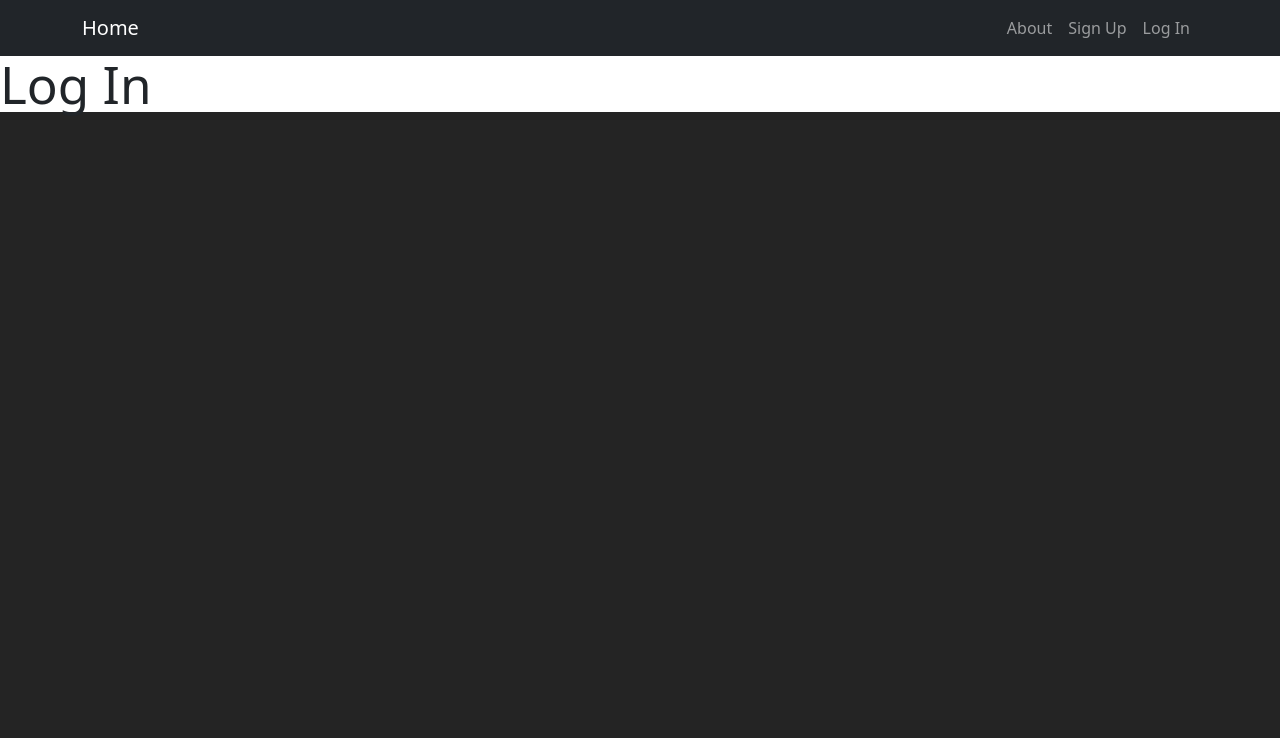
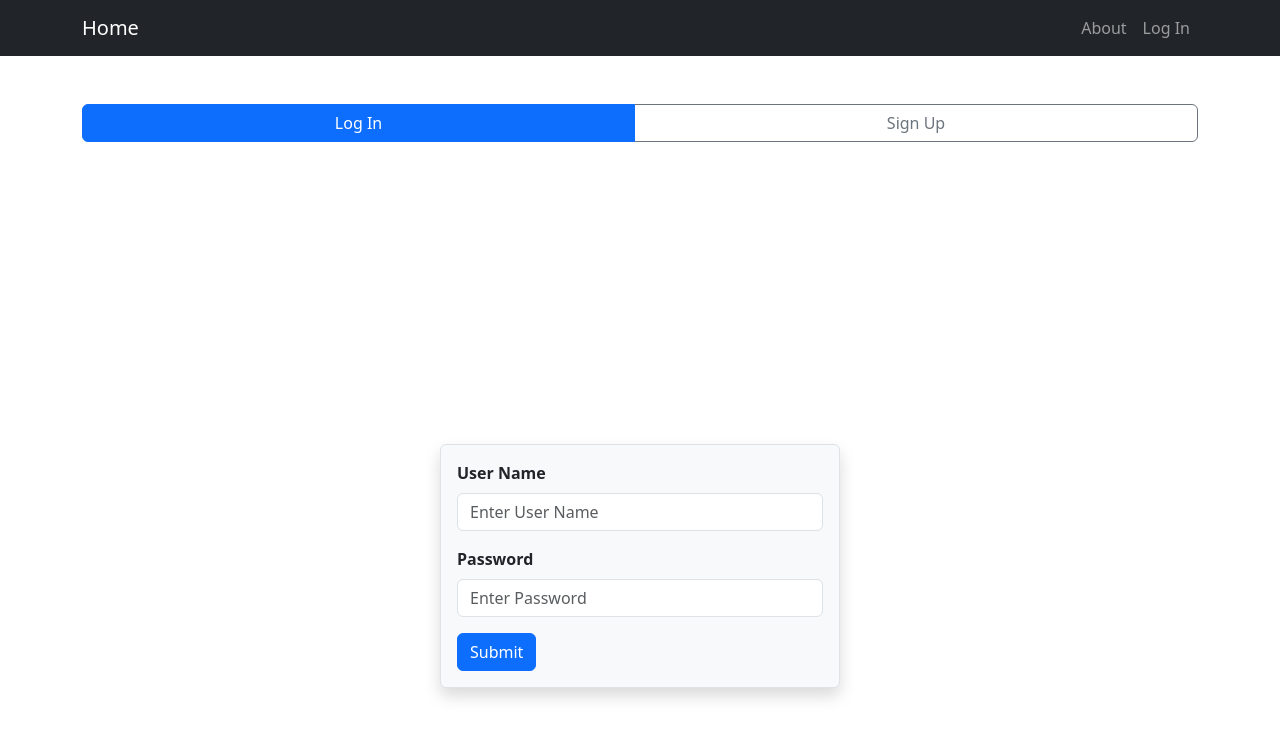
Before and after one commit to GaelGil/full_stack_template, a React (Vite) app in the folder frontend/: page /login in a window 1280 px wide. Shown: the top 738 px of the page. Built offline with nearby package versions, Linux system fonts and the light colour scheme.

Commit message:
updating the frontend

```diff
--- a/frontend/package.json
+++ b/frontend/package.json
@@ -20,6 +20,7 @@
     "@eslint/js": "^9.25.0",
     "@types/react": "^19.1.8",
     "@types/react-dom": "^19.1.6",
+    "@types/react-router-dom": "^5.3.3",
     "@vitejs/plugin-react": "^4.4.1",
     "eslint": "^9.25.0",
     "eslint-plugin-react-hooks": "^5.2.0",
--- a/frontend/src/App.tsx
+++ b/frontend/src/App.tsx
@@ -1,9 +1,8 @@
 import { Route, Routes } from "react-router-dom";
 import Home from "./pages/Home";
-import SignUp from "./pages/SignUp";
-import Login from "./pages/LogIn";
+import AuthPage from "./pages/Auth";
+import Navigation from "./components/Layout/NavBar";
 import "./css/App.css";
-import Navigation from "./components/Layout/NavBar";
 
 function App() {
   return (
@@ -12,8 +11,7 @@ function App() {
       <main className="main-content">
         <Routes>
           <Route path="/" element={<Home />} />
-          <Route path="/signup" element={<SignUp />} />
-          <Route path="/login" element={<Login />} />
+          <Route path="/login" element={<AuthPage />} />
         </Routes>
       </main>
     </>
--- a/frontend/src/components/Layout/NavBar.tsx
+++ b/frontend/src/components/Layout/NavBar.tsx
@@ -17,9 +17,6 @@ const Navigation = () => {
             >
               About
             </Nav.Link>
-            <Nav.Link as={Link} to="/signup">
-              Sign Up
-            </Nav.Link>
             <Nav.Link as={Link} to="/login">
               Log In
             </Nav.Link>
--- a/frontend/src/pages/LogIn.tsx
+++ /dev/null
@@ -1,11 +0,0 @@
-import "../css/Home.css";
-
-const Login: React.FC = () => {
-  return (
-    <div className="login">
-      <h1>Log In</h1>
-    </div>
-  );
-};
-
-export default Login;
--- a/frontend/src/pages/SignUp.tsx
+++ /dev/null
@@ -1,11 +0,0 @@
-import "../css/Home.css";
-
-const SignUp: React.FC = () => {
-  return (
-    <div className="sign-up">
-      <h1>Sign Up</h1>
-    </div>
-  );
-};
-
-export default SignUp;
```
Also changed, not shown: 1 other file (tests, documents, lock files or other folders).
